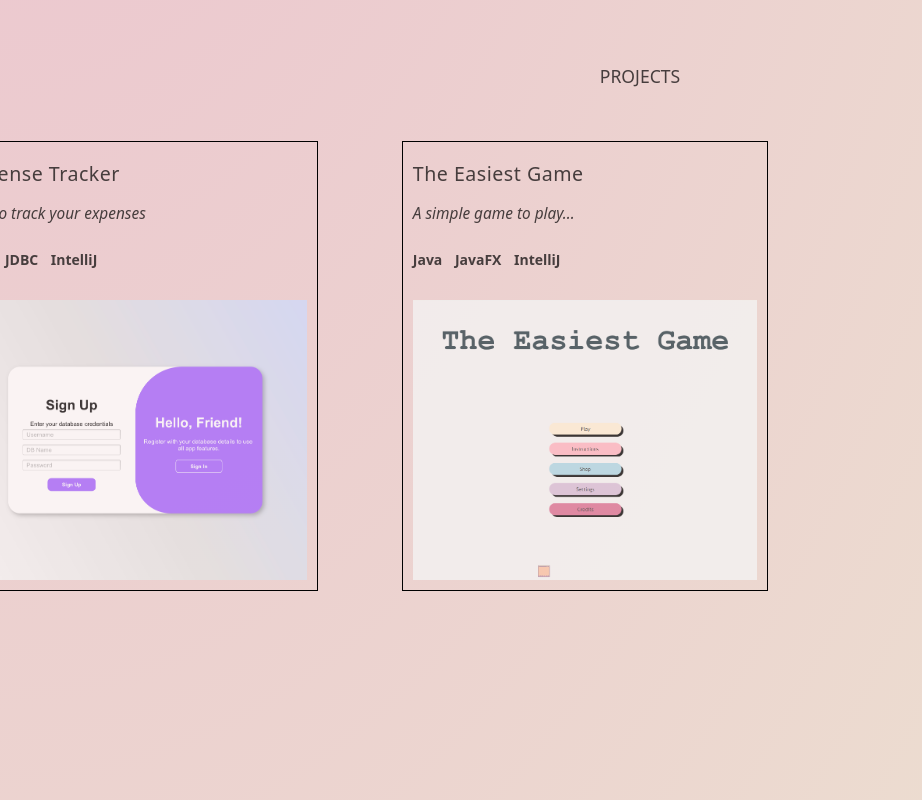
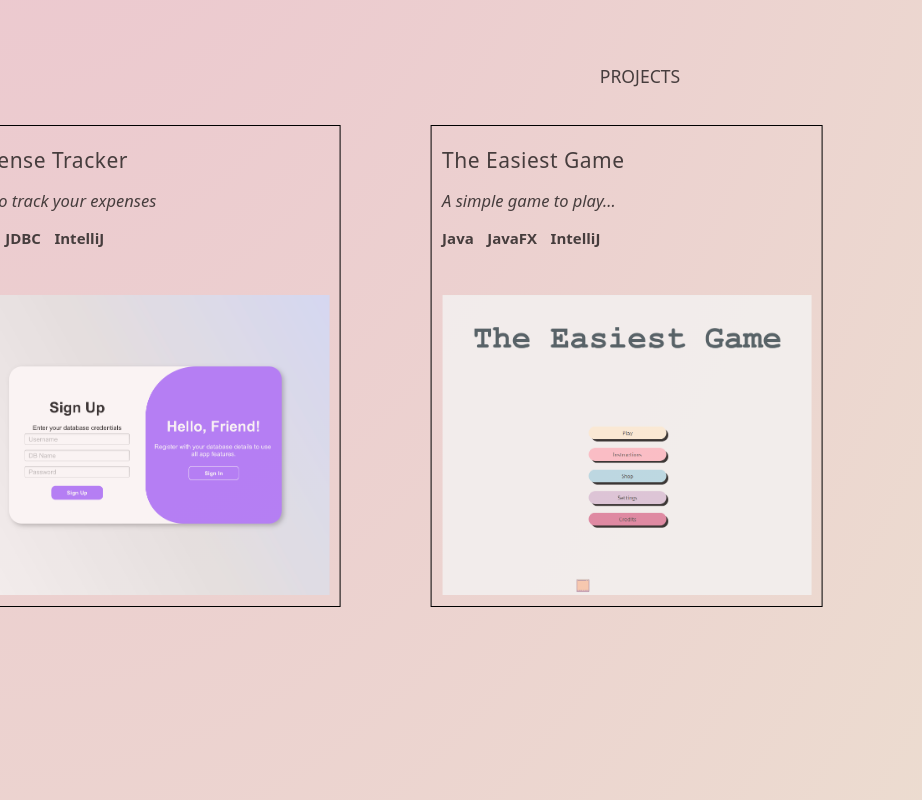
Before and after one commit to wania-sharif/wania-portfolio, a React (Vite) app: page / in a window 1280 px wide. Shown: the part 840-1640 px from the top of the page, without its empty margins (0-922 px from the left). Built offline with nearby package versions, Linux system fonts and the light colour scheme.

Commit message:
#2 increase product card size

```diff
--- a/src/components/Header/header.css
+++ b/src/components/Header/header.css
@@ -7,6 +7,7 @@
     top: 0;
     z-index: 2;
     font-size: 13px;
+    backdrop-filter: blur(14px);
 }
 
 /* header lists  */
--- a/src/components/Projects/ProjectCard/projectCard.css
+++ b/src/components/Projects/ProjectCard/projectCard.css
@@ -1,5 +1,5 @@
 .project-card {
-    font-size: 14px;
+    font-size: 15px;
     width: 26em;
     height: 32em;
     margin: 0 3em;
@@ -13,8 +13,8 @@
     transition-duration: 400ms;
 }
 .project-card:hover {
-    background-color: rgba(255, 243, 240, 0.567);
-    font-size: 14.8px;
+    background-color: rgba(255, 243, 240, 0.448);
+    font-size: 15.8px;
 }
 
 /* text container  */
@@ -41,7 +41,7 @@
     display: flex;
     gap: 0.9em;
     font-weight: 600;
-    margin-top: 10px;
+    /* margin-top: 10px; */
 }
 
 /* image container  */
```
